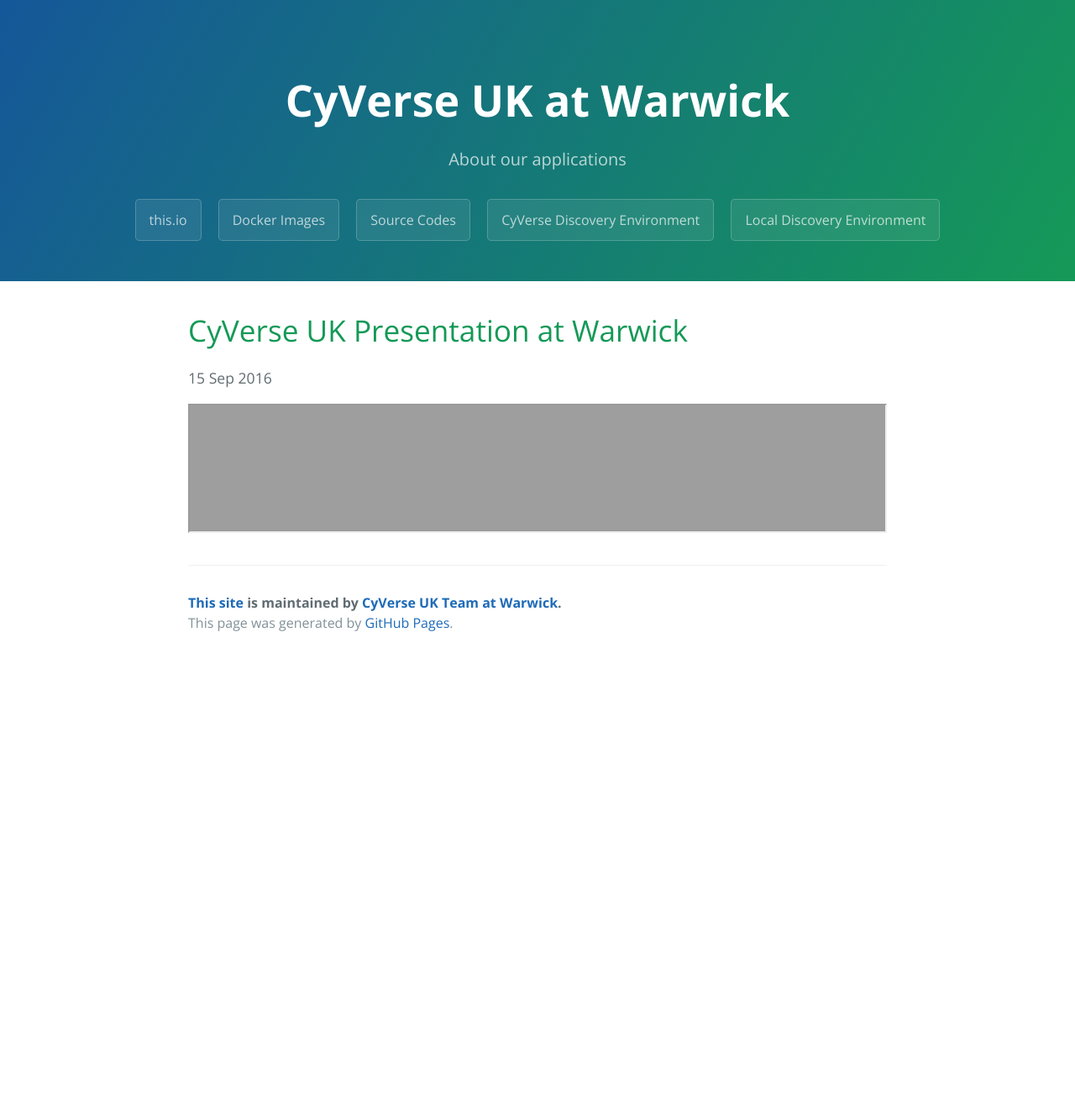
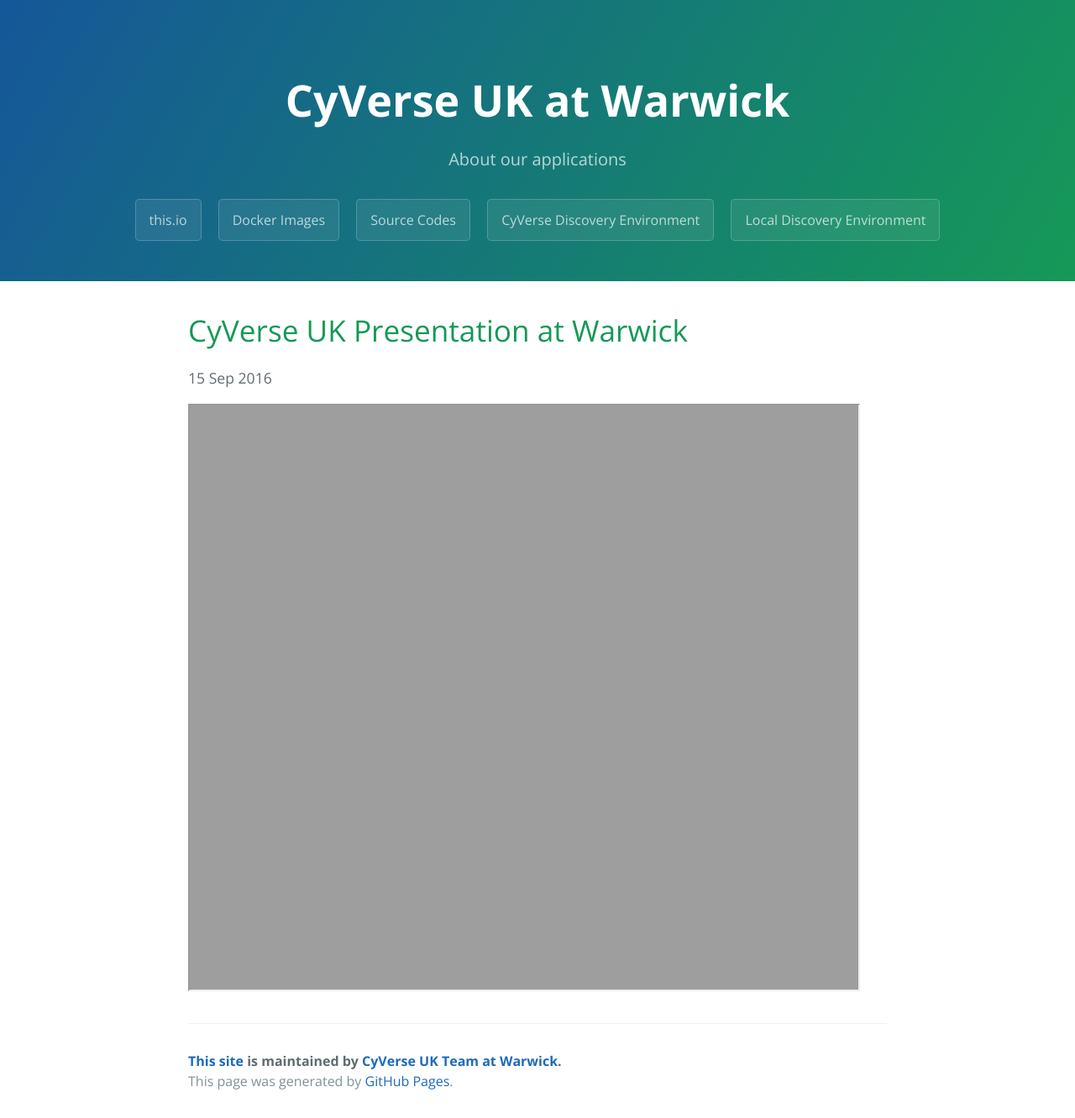
Before and after one commit to cyversewarwick/cyversewarwick.github.io, a Jekyll site: the page built from _posts/2016-09-15-CyVerseUK-Presentation.md, in a window 1280 px wide. Shown: the whole page at 84% size. Built offline with Jekyll 4.4.1, drawn with Linux system fonts in a browser that asks for light colours; before the commit the page ends 900 px from its top, so only the background shows below that.

Commit message:
Update 2016-09-15-CyVerseUK-Presentation.md

```diff
--- a/_posts/2016-09-15-CyVerseUK-Presentation.md
+++ b/_posts/2016-09-15-CyVerseUK-Presentation.md
@@ -4,4 +4,4 @@
 date: 2016-09-15
 ---
 
-<iframe src="https://cyversewarwick.github.io/files/CyVerseUK.pdf" width="100%" height="100%"></iframe>
+<iframe src="https://cyversewarwick.github.io/files/CyVerseUK.pdf" width="800px" height="700px"></iframe>
```
